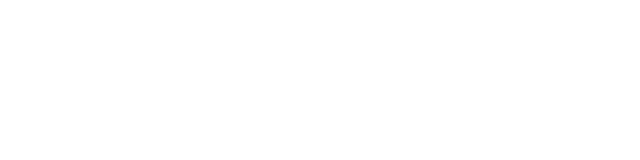
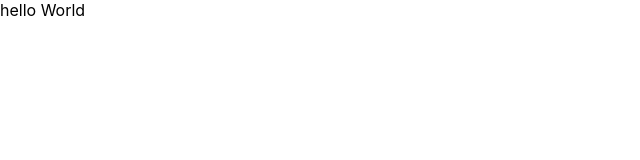
Before and after one commit to gaebonglee/frontend_portfolio, a React (Create React App) app: page / in a window 1280 px wide. Shown: the top 160 px of the page, without its empty margins (0-640 px from the left). Built offline with nearby package versions, Linux system fonts and the light colour scheme.

Commit message:
기본 업데이트 완료

```diff
--- a/package.json
+++ b/package.json
@@ -12,6 +12,7 @@
     "@types/react-dom": "^18.0.0",
     "react": "^19.0.0",
     "react-dom": "^19.0.0",
+    "react-router-dom": "^7.1.1",
     "react-scripts": "5.0.1",
     "typescript": "^4.4.2",
     "web-vitals": "^2.1.0"
@@ -39,5 +40,8 @@
       "last 1 firefox version",
       "last 1 safari version"
     ]
+  },
+  "devDependencies": {
+    "@types/react-router-dom": "^5.3.3"
   }
 }
--- a/src/App.tsx
+++ b/src/App.tsx
@@ -1,5 +1,8 @@
+import AppRoutes from "./routes/AppRoutes";
+
+
 function App() {
-  return console.log("hello world");
+  return <AppRoutes/>
 }
 
 export default App;
--- /dev/null
+++ b/src/components/Main.tsx
@@ -0,0 +1,3 @@
+export default function Main () {
+
+}
--- a/src/components/test.tsx
+++ /dev/null
@@ -1 +0,0 @@
-console.log('hello world');
--- /dev/null
+++ b/src/pages/MainHome.tsx
@@ -0,0 +1,5 @@
+export default function MainHome () {
+    return (
+        <div>hello World</div>
+    )
+}
--- /dev/null
+++ b/src/routes/AppRoutes.tsx
@@ -0,0 +1,15 @@
+import React from "react";
+import { BrowserRouter as Router, Routes, Route } from "react-router-dom";
+import MainHome from "../pages/MainHome";
+
+const AppRoutes: React.FC = () => {
+  return (
+    <Router>
+      <Routes>
+        <Route path="/" element={<MainHome />} />
+      </Routes>
+    </Router>
+  );
+};
+
+export default AppRoutes;
--- a/tsconfig.json
+++ b/tsconfig.json
@@ -1,5 +1,6 @@
 {
   "compilerOptions": {
+
     "target": "es5",
     "lib": [
       "dom",
```
Also changed, not shown: 1 other file (tests, documents, lock files or other folders).
